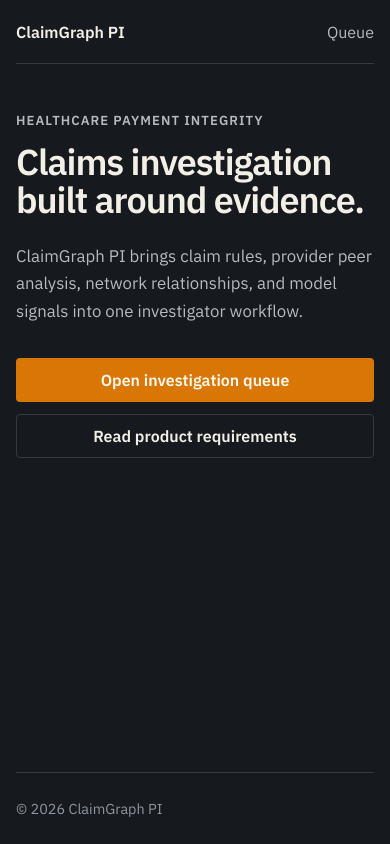
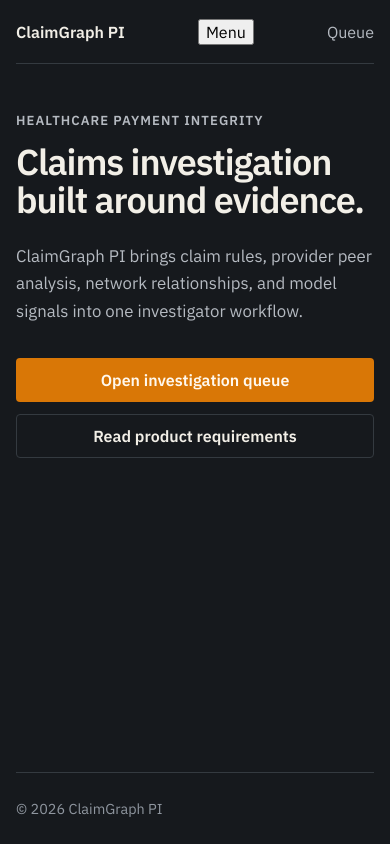
Before and after one commit to SomeshZanwar/ClaimGraph-PI, a React (Vite) app in the folder frontend/: page / in a window 390 px wide. Built offline with nearby package versions, Linux system fonts and the light colour scheme.

Commit message:
feat: add responsive mobile navigation

```diff
--- a/frontend/src/App.tsx
+++ b/frontend/src/App.tsx
@@ -1,3 +1,4 @@
+import { useState } from "react";
 import { Link, Route, Routes } from "react-router-dom";
 
 function HomePage() {
@@ -56,14 +57,39 @@ function NotFoundPage() {
 }
 
 function App() {
+  const [menuOpen, setMenuOpen] = useState(false);
+  const currentYear = new Date().getFullYear();
+
   return (
     <div className="app-frame">
       <header className="site-header">
-        <Link className="brand" to="/" aria-label="ClaimGraph PI home">
+        <Link
+          className="brand"
+          to="/"
+          aria-label="ClaimGraph PI home"
+          onClick={() => setMenuOpen(false)}
+        >
           ClaimGraph PI
         </Link>
-        <nav aria-label="Primary navigation">
-          <Link to="/queue">Queue</Link>
+
+        <button
+          className="menu-toggle"
+          type="button"
+          aria-expanded={menuOpen}
+          aria-controls="primary-navigation"
+          onClick={() => setMenuOpen((open) => !open)}
+        >
+          {menuOpen ? "Close" : "Menu"}
+        </button>
+
+        <nav
+          id="primary-navigation"
+          className={menuOpen ? "primary-nav primary-nav-open" : "primary-nav"}
+          aria-label="Primary navigation"
+        >
+          <Link to="/queue" onClick={() => setMenuOpen(false)}>
+            Queue
+          </Link>
         </nav>
       </header>
 
@@ -74,7 +100,7 @@ function App() {
       </Routes>
 
       <footer className="site-footer">
-        <span>© 2026 ClaimGraph PI</span>
+        <span>© {currentYear} ClaimGraph PI</span>
       </footer>
     </div>
   );
```
